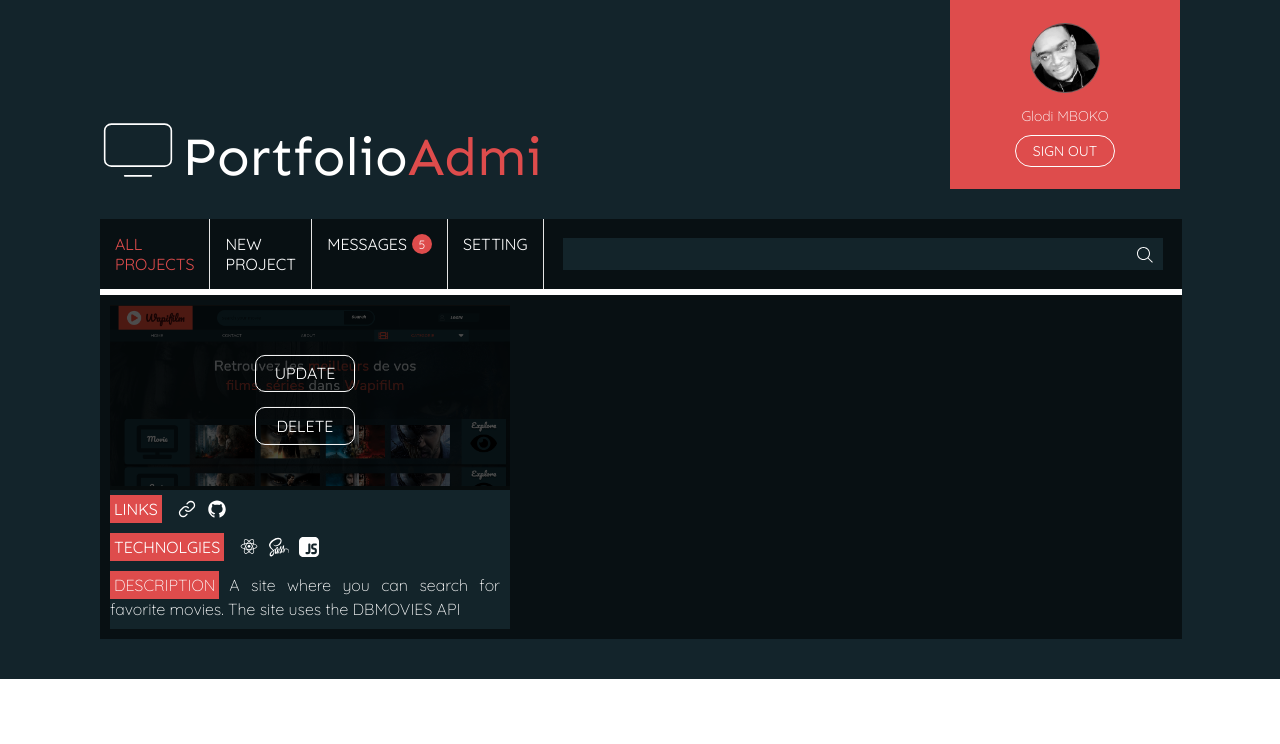
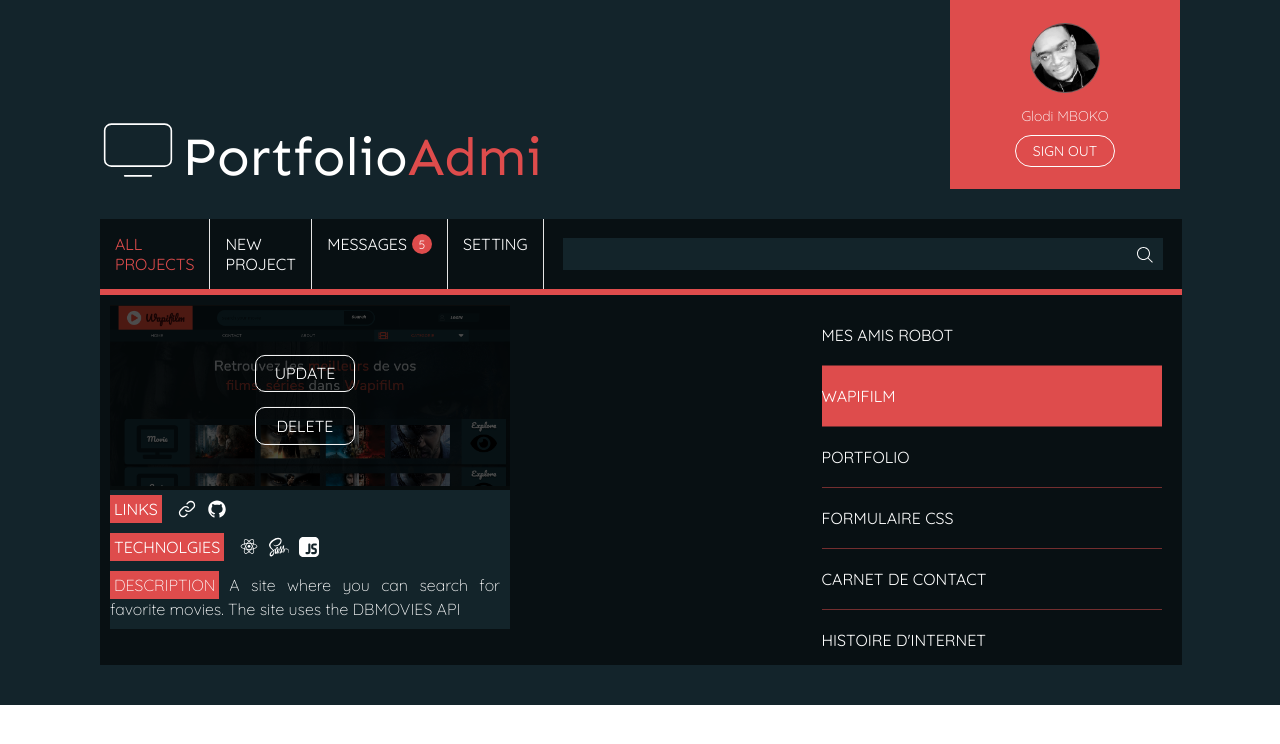
Before and after one commit to glodi-mboko/front-folio-admi, a React (Create React App) app: page /admi/all-projects in a window 1280 px wide. Shown: the top 744 px of the page. Built offline with nearby package versions, Linux system fonts and the light colour scheme.

Commit message:
style:stylizationof the list of projects

```diff
--- a/src/components/content_admi/_contentAdmiPage.scss
+++ b/src/components/content_admi/_contentAdmiPage.scss
@@ -5,7 +5,7 @@
   background-color: #081013;
   &__head {
     display: flex;
-    border-bottom: 6px solid;
+    border-bottom: 6px #de4c4c solid;
     & .active {
       color: #de4c4c;
     }
--- a/src/components/content_admi/all_projects/AllProjects.js
+++ b/src/components/content_admi/all_projects/AllProjects.js
@@ -1,12 +1,14 @@
 import React from "react";
 import CardProject from "../card_project/CardProject";
+import ListProjects from "../list_projects/ListProjects";
 const AllProjects = () => {
   return (
     <div className="all-project">
-      <CardProject />
+      <div className="all-projects__display">
+        <CardProject />
+      </div>
+      <ListProjects />
     </div>
   );
-
 };
-
 export default AllProjects;
--- a/src/components/content_admi/all_projects/_allProjects.scss
+++ b/src/components/content_admi/all_projects/_allProjects.scss
@@ -1,3 +1,5 @@
 .all-project {
+  display: flex;
   padding: 10px;
+  justify-content: space-between;
 }
--- /dev/null
+++ b/src/components/content_admi/list_projects/ListProjects.js
@@ -0,0 +1,33 @@
+import React from "react";
+import { NavLink } from "react-router-dom";
+const ListProjects = () => {
+  return (
+    <ul className="list-projects">
+      <li className="item">
+        <NavLink activeClassName="active" to="/admi/all-project">
+          MES AMIS ROBOT
+        </NavLink>
+      </li>
+      <li className="item">
+        <NavLink to="/admi/all-projects">WAPIFILM</NavLink>
+      </li>
+      <li className="item">
+        <NavLink to="/admi/all-project">PORTFOLIO</NavLink>
+      </li>
+      <li className="item">
+        <NavLink to="/admi/all-project">FORMULAIRE CSS</NavLink>
+      </li>
+      <li className="item">
+        <NavLink to="/admi/all-project">CARNET DE CONTACT</NavLink>
+      </li>
+      <li className="item">
+        <NavLink to="/admi/all-project">HISTOIRE D'INTERNET</NavLink>
+      </li>
+      <li className="item">
+        <NavLink to="/admi/all-project">BACK OFFICE PORTFOLIO</NavLink>
+      </li>
+    </ul>
+  );
+};
+
+export default ListProjects;
--- /dev/null
+++ b/src/components/content_admi/list_projects/_listProjects.scss
@@ -0,0 +1,23 @@
+.list-projects {
+  list-style: none;
+  width: 350px;
+  height: 350px;
+  overflow-x: hidden;
+  overflow-y: auto;
+  padding-right: 10px;
+  //margin-left: 200px;
+  & .item {
+    border-bottom: 1px #de4c4c80 solid;
+    & a {
+      color: white;
+      text-decoration: none;
+      display: block;
+      width: 100%;
+      padding: 20px 20px 20px 0;
+      &.active,
+      &:hover {
+        background-color: #de4c4c;
+      }
+    }
+  }
+}
--- a/src/main.scss
+++ b/src/main.scss
@@ -6,6 +6,7 @@
 @import "./pages/loginPage/loginPage";
 @import "./components/container_login/signOut";
 @import "./components/content_admi/card_project/cardProject";
+@import "./components/content_admi/list_projects/listProjects";
 @import "./components/content_admi/all_projects/allProjects";
 @import "./components/content_admi/contentAdmiPage";
 @import "./pages/Administration/administrationPage";
```
